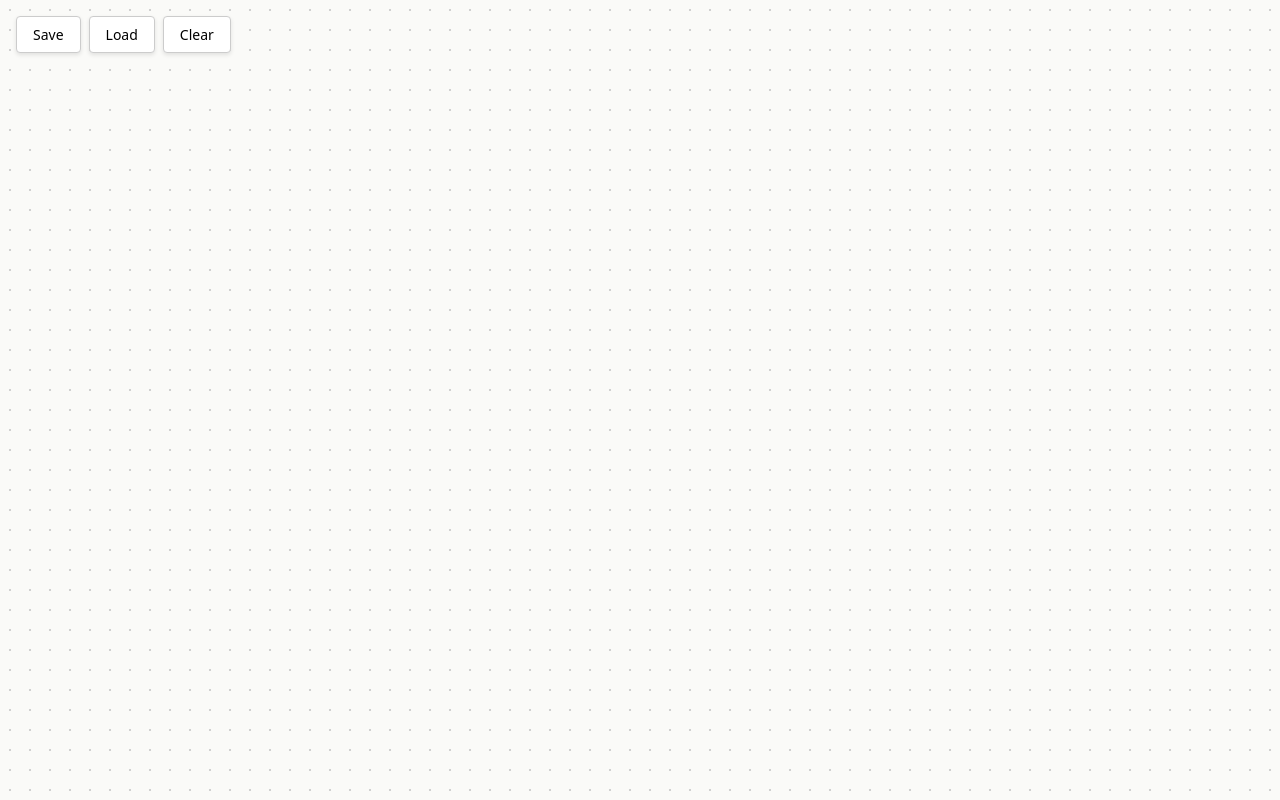
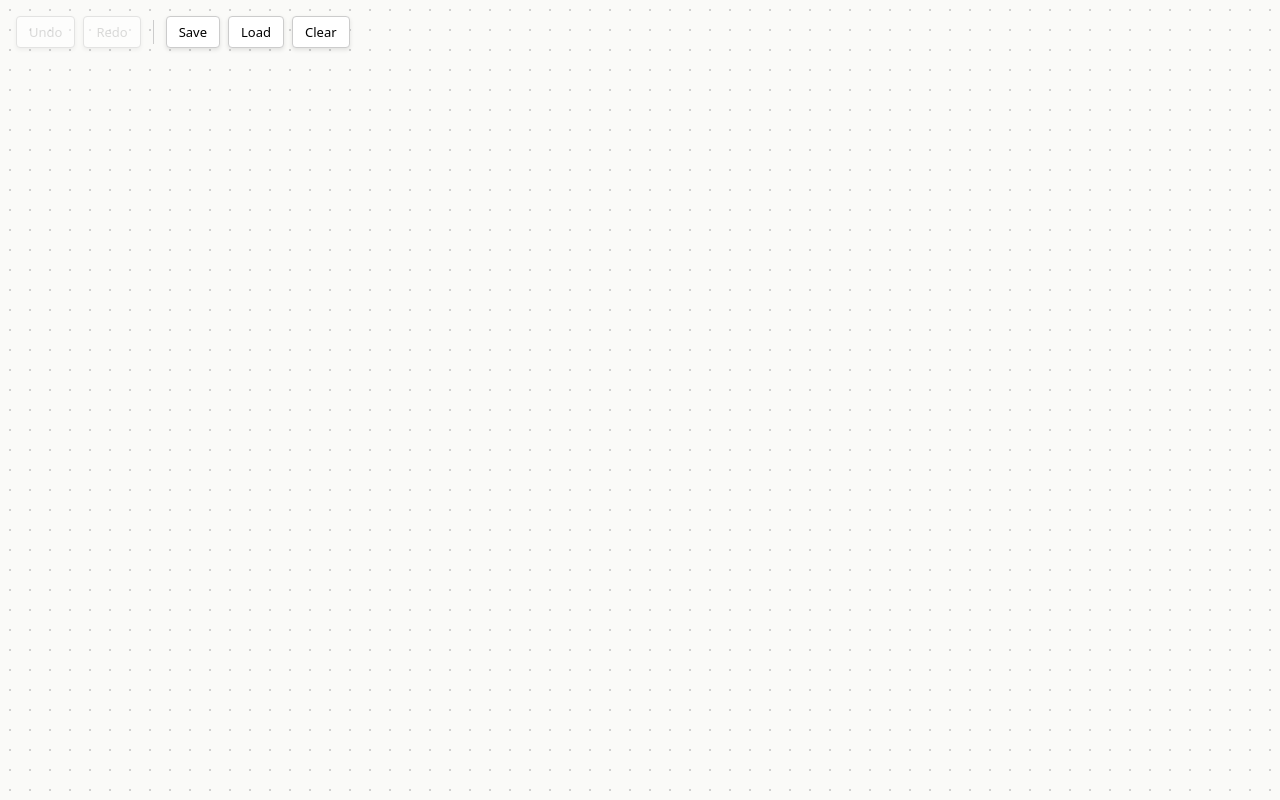
Before and after one commit to spohle/enet, a React (Vite) app: page / in a window 1280 px wide. Built offline with nearby package versions, Linux system fonts and the light colour scheme.

Commit message:
undo/redo

```diff
--- a/src/App.css
+++ b/src/App.css
@@ -23,28 +23,41 @@ body {
   top: 16px;
   left: 16px;
   display: flex;
+  align-items: center;
   gap: 8px;
   z-index: 1000;
 }
 
+.toolbar-separator {
+  width: 1px;
+  height: 24px;
+  background-color: #ccc;
+  margin: 0 4px;
+}
+
 .toolbar-button {
-  padding: 8px 16px;
+  padding: 6px 12px;
   background-color: white;
   border: 1px solid #ccc;
   border-radius: 4px;
   font-family: system-ui, -apple-system, sans-serif;
-  font-size: 14px;
+  font-size: 13px;
   cursor: pointer;
   box-shadow: 0 2px 4px rgba(0, 0, 0, 0.1);
   transition: background-color 0.2s;
 }
 
-.toolbar-button:hover {
+.toolbar-button:hover:not(:disabled) {
   background-color: #f0f0f0;
 }
 
-.toolbar-button:active {
+.toolbar-button:active:not(:disabled) {
   background-color: #e0e0e0;
+}
+
+.toolbar-button:disabled {
+  opacity: 0.5;
+  cursor: not-allowed;
 }
 
 .drawing-canvas {
--- a/src/App.jsx
+++ b/src/App.jsx
@@ -12,6 +12,8 @@ function App() {
   const [hoveredConnection, setHoveredConnection] = useState(null)
   const [editingConnection, setEditingConnection] = useState(null)
   const [editStartAngle, setEditStartAngle] = useState(null)
+  const [history, setHistory] = useState([])
+  const [historyIndex, setHistoryIndex] = useState(-1)
 
   useEffect(() => {
     const canvas = canvasRef.current
@@ -200,6 +202,8 @@ function App() {
   const createNode = (type) => {
     if (!contextMenu) return
 
+    saveToHistory()
+
     const newNode = {
       id: Date.now(),
       x: contextMenu.x,
@@ -354,6 +358,7 @@ function App() {
     }
 
     if (hoveredConnection) {
+      saveToHistory()
       setConnections(connections.filter(conn => conn.id !== hoveredConnection.id))
       setHoveredConnection(null)
       return
@@ -366,6 +371,7 @@ function App() {
       setDraggingNode(null)
     } else if (clickedNode && linkingNode) {
       if (linkingNode !== clickedNode.id) {
+        saveToHistory()
         const newConnection = {
           id: Date.now(),
           sourceId: linkingNode,
@@ -430,8 +436,12 @@ function App() {
   }
 
   const handleMouseUp = () => {
+    if (draggingNode) {
+      saveToHistory()
+    }
     setDraggingNode(null)
     if (editingConnection) {
+      saveToHistory()
       setEditingConnection(null)
       setEditStartAngle(null)
     }
@@ -477,7 +487,39 @@ function App() {
     input.click()
   }
 
+  const saveToHistory = () => {
+    const newState = {
+      nodes: JSON.parse(JSON.stringify(nodes)),
+      connections: JSON.parse(JSON.stringify(connections))
+    }
+    const newHistory = history.slice(0, historyIndex + 1)
+    newHistory.push(newState)
+    setHistory(newHistory)
+    setHistoryIndex(newHistory.length - 1)
+  }
+
+  const handleUndo = () => {
+    if (historyIndex > 0) {
+      const prevIndex = historyIndex - 1
+      const prevState = history[prevIndex]
+      setNodes(prevState.nodes)
+      setConnections(prevState.connections)
+      setHistoryIndex(prevIndex)
+    }
+  }
+
+  const handleRedo = () => {
+    if (historyIndex < history.length - 1) {
+      const nextIndex = historyIndex + 1
+      const nextState = history[nextIndex]
+      setNodes(nextState.nodes)
+      setConnections(nextState.connections)
+      setHistoryIndex(nextIndex)
+    }
+  }
+
   const handleClear = () => {
+    saveToHistory()
     setNodes([])
     setConnections([])
     setContextMenu(null)
@@ -488,9 +530,27 @@ function App() {
     setEditStartAngle(null)
   }
 
+  useEffect(() => {
+    const handleKeyDown = (e) => {
+      if ((e.ctrlKey || e.metaKey) && e.key === 'z' && !e.shiftKey) {
+        e.preventDefault()
+        handleUndo()
+      } else if ((e.ctrlKey || e.metaKey) && (e.key === 'y' || (e.key === 'z' && e.shiftKey))) {
+        e.preventDefault()
+        handleRedo()
+      }
+    }
+
+    window.addEventListener('keydown', handleKeyDown)
+    return () => window.removeEventListener('keydown', handleKeyDown)
+  }, [historyIndex, history])
+
   return (
     <div className="app-container">
       <div className="toolbar">
+        <button className="toolbar-button" onClick={handleUndo} disabled={historyIndex <= 0}>Undo</button>
+        <button className="toolbar-button" onClick={handleRedo} disabled={historyIndex >= history.length - 1}>Redo</button>
+        <div className="toolbar-separator"></div>
         <button className="toolbar-button" onClick={handleSave}>Save</button>
         <button className="toolbar-button" onClick={handleLoad}>Load</button>
         <button className="toolbar-button" onClick={handleClear}>Clear</button>
```
